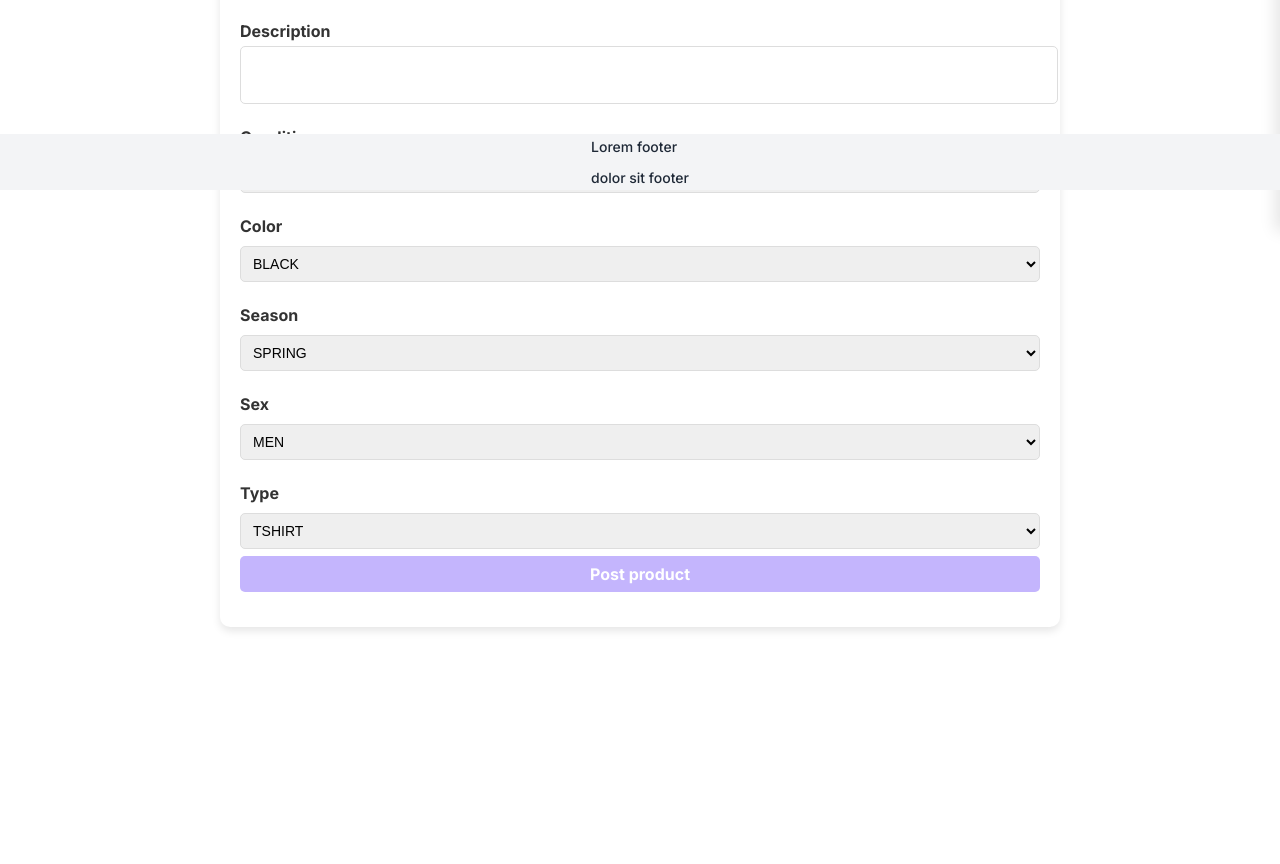
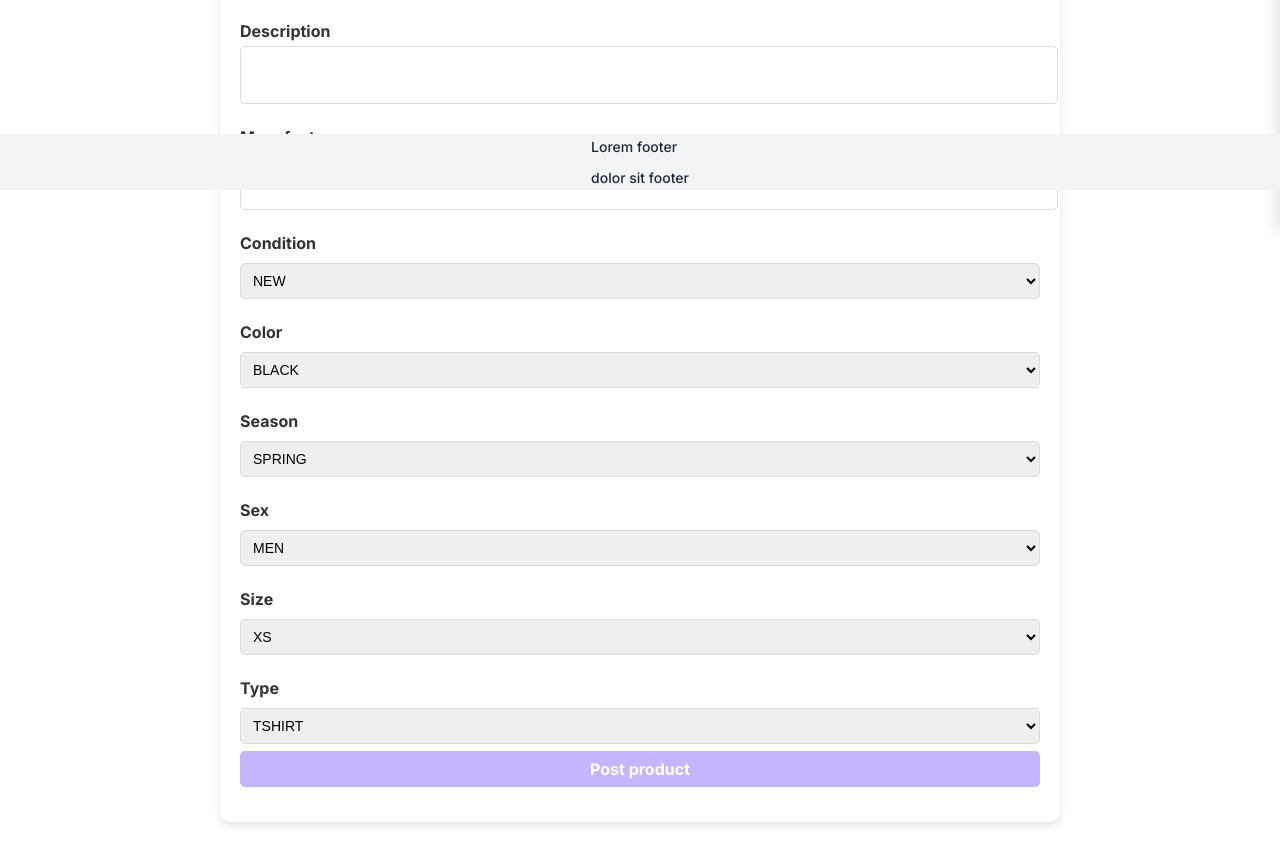
Before and after one commit to edvintopa/mini-marketplace, a React (Vite) app in the folder frontend/react/mini-marketplace/: page /createproduct in a window 1280 px wide. Shown: the part 610-1474 px from the top of the page. Before the commit the page ends 1357 px from the top, so only its background shows below. Built offline with nearby package versions, Linux system fonts and the light colour scheme.

Commit message:
feat(create product): Create api call to server Add api call to endpoint '/product/createClothing' in backend
TODO: type is still not properly registered in database

```diff
--- a/frontend/react/mini-marketplace/src/CSS-files/index.css
+++ b/frontend/react/mini-marketplace/src/CSS-files/index.css
@@ -365,14 +365,12 @@ body[data-theme='dark'] .banner p {
     color: #333;
 }
 
-/* Form within the register product card */
 .register-product-form {
   display: flex;
   flex-direction: column;
   gap: 15px;
 }
 
-/* Section for image upload */
 .image-upload-section {
   display: flex;
   flex-direction: column;
@@ -380,7 +378,6 @@ body[data-theme='dark'] .banner p {
   gap: 10px;
 }
 
-/* Styling for the product image */
 .product-image {
   width: 100%;
   height: auto;
@@ -388,7 +385,6 @@ body[data-theme='dark'] .banner p {
   border-radius: 10px;
 }
 
-/* General styling for the submit button */
 .product-submit-btn {
   padding: 8px 16px;
   background-color: #c4b5fd;
@@ -404,7 +400,6 @@ body[data-theme='dark'] .banner p {
   background-color: #a78bfa;
 }
 
-/* TextFieldComponent specific styles */
 .textFieldBox {
   display: flex;
   flex-direction: column;
@@ -439,7 +434,6 @@ body[data-theme='dark'] .banner p {
     font-size: 1rem;
 }
 
-/* Styling for the color dropdown and text input */
 .dropdown {
   padding: 8px;
   border: 1px solid #ddd;
--- a/frontend/react/mini-marketplace/src/components/register-product/RegisterProductCard.tsx
+++ b/frontend/react/mini-marketplace/src/components/register-product/RegisterProductCard.tsx
@@ -1,4 +1,6 @@
 import React, { useState } from 'react'
+import axios from 'axios';
+import { useUser } from '../../context/UserContext';
 import '../../CSS-files/index.css';
 
 const conditions = [
@@ -24,6 +26,10 @@ const sexes = [
     'MEN', 'WOMEN', 'UNISEX',
 ];
 
+const sizes = [
+    'XS', 'S', 'M', 'L', 'XL',
+];
+
 
 export const RegisterProductCard: React.FC = () => {
     const [imageUrl, setImageUrl] = React.useState("https://ralfvanveen.com/wp-content/uploads/2021/06/Placeholder-_-Glossary.svg");
@@ -32,6 +38,7 @@ export const RegisterProductCard: React.FC = () => {
     const [type, setType] = useState(types[0]);
     const [season, setSeason] = useState(seasons[0]);
     const [sex, setSex] = useState(sexes[0]);
+    const [size, setSize] = useState(sizes[0]);
     const [formData, setFormData] = useState({
         title: '',
         description: '',
@@ -39,7 +46,7 @@ export const RegisterProductCard: React.FC = () => {
         price: 0,
     });
 
-    // color, condition, status
+    const { token } = useUser();
 
     const handleImageUpload = (event: React.ChangeEvent<HTMLInputElement>) => {
         if (event.target.files && event.target.files[0]) {
@@ -49,8 +56,8 @@ export const RegisterProductCard: React.FC = () => {
     };
 
     const handleInputChange = (event: React.ChangeEvent<HTMLInputElement | HTMLTextAreaElement>) => {
-        const { title, value } = event.target;
-        setFormData(prevData => ({ ...prevData, [title]: value }));
+        const { name, value } = event.target;
+        setFormData(prevData => ({ ...prevData, [name]: value }));
     };
 
     const handleColorChange = (event: React.ChangeEvent<HTMLSelectElement>) => {
@@ -73,12 +80,39 @@ export const RegisterProductCard: React.FC = () => {
         setSex(event.target.value);
     };
 
-    const postProduct = (event: React.FormEvent) => {
+    const handleSizeChange = (event: React.ChangeEvent<HTMLSelectElement>) => {
+        setSize(event.target.value);
+    };
+
+    const postProduct = async (event: React.FormEvent) => {
         event.preventDefault();
-        //if (event.target.files && event.target.files[0]) {
-            //const imageUrl = URL.createObjectURL(event.target.files[0]);
-            //setImageUrl(imageUrl);
-        //}
+
+        const productData = {
+            ...formData,
+            productcondition: condition,
+            productcolor: color,
+            season,
+            sex,
+            size,
+            type,
+        };
+
+        console.log('Product data to be posted:', productData);
+
+        try {
+            const response = await axios.post('http://localhost:8080/product/createClothing', productData, {
+                headers: {
+                    Authorization: `Bearer ${token}`,
+                },
+            });
+            console.log('Product created:', response.data);
+        } catch (error) {
+            if (axios.isAxiosError(error)) {
+                console.error('Failed to create product:', error.response?.data || error.message);
+            } else {
+                console.log('Unexpected error:', error);
+            }
+        }
     };
 
     return (
@@ -92,15 +126,19 @@ export const RegisterProductCard: React.FC = () => {
                 </div>
                 <div className="textFieldBox">
                     <h3 className="form-section-title">Name</h3>
-                    <input type="text" title="title" value={formData.title} onChange={handleInputChange} />
+                    <input type="text" name="title" value={formData.title} onChange={handleInputChange} />
                 </div>
                 <div className="textFieldBox">
                     <h3 className="form-section-title">Price</h3>
-                    <input type="number" title="price" value={formData.price} onChange={handleInputChange} />
+                    <input type="number" name="price" value={formData.price} onChange={handleInputChange} />
                 </div>
                 <div className="textFieldBox">
                     <h3 className="form-section-title">Description</h3>
-                    <input type="text" title="description" value={formData.description} onChange={handleInputChange} />
+                    <input type="text" name="description" value={formData.description} onChange={handleInputChange} />
+                </div>
+                <div className="textFieldBox">
+                    <h3 className="form-section-title">Manufacturer</h3>
+                    <input type="text" name="manufacturer" value={formData.manufacturer} onChange={handleInputChange} />
                 </div>
                 <div className="textFieldBox">
                     <h3 className="form-section-title">Condition</h3>
@@ -143,6 +181,16 @@ export const RegisterProductCard: React.FC = () => {
                     </select>
                 </div>
                 <div className="textFieldBox">
+                    <h3 className="form-section-title">Size</h3>
+                    <select value={size} onChange={handleSizeChange} className="dropdown">
+                        {sizes.map((sizeOption) => (
+                            <option key={sizeOption} value={sizeOption}>
+                                {sizeOption}
+                            </option>
+                        ))}
+                    </select>
+                </div>
+                <div className="textFieldBox">
                     <h3 className="form-section-title">Type</h3>
                     <select value={type} onChange={handleTypeChange} className="dropdown">
                         {types.map((typeOption) => (
```
